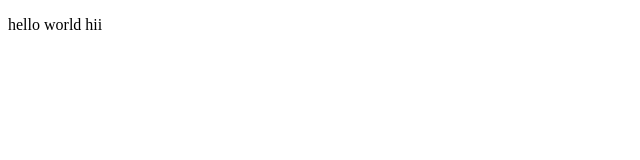
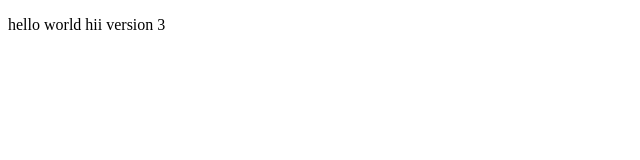
Before and after one commit to patelkameshwar/webtes, a plain HTML site: page about.html in a window 1280 px wide. Shown: the full height of the page, 0-640 px from the left. Drawn offline with Linux system fonts and the light colour scheme.

Commit message:
version 3

```diff
--- a/about.html
+++ b/about.html
@@ -6,6 +6,6 @@
     <title>Document</title>
 </head>
 <body>
-    <p>hello world hii</p>
+    <p>hello world hii version 3</p>
 </body>
 </html>
```
